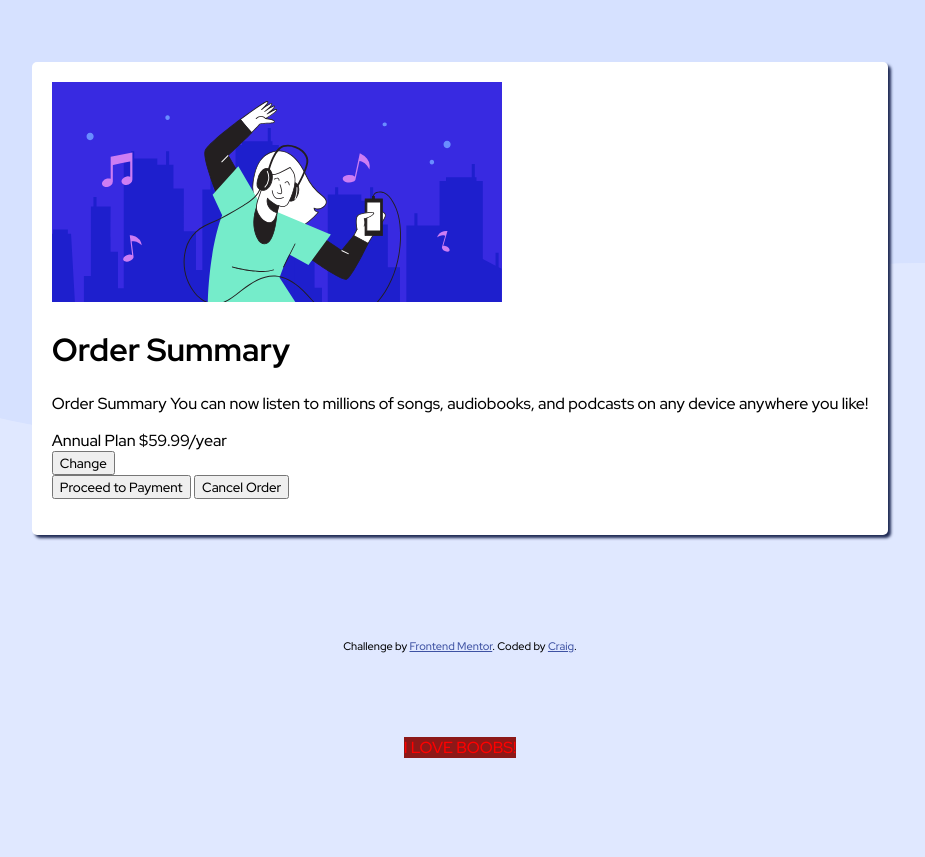
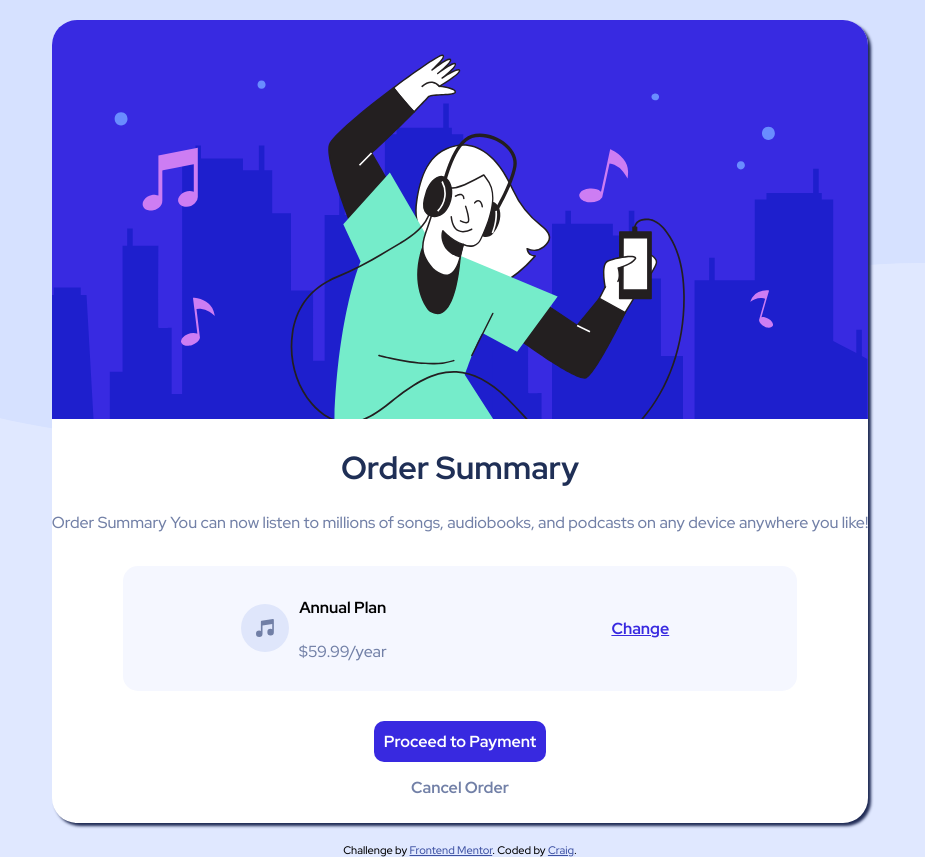
Before and after one commit to Craig270/Order_Summary, a website built with Parcel: page index.html in a window 1280 px wide. Shown: the whole page, without its empty margins (180-1105 px from the left). Before the commit the page ends 800 px from the top, so only its background shows below. Built offline with nearby package versions, Linux system fonts and the light colour scheme.

Commit message:
great css practice, lots learned

```diff
--- a/index.html
+++ b/index.html
@@ -5,9 +5,12 @@
     <meta name="viewport" content="width=device-width, initial-scale=1.0" />
     <link rel="preconnect" href="https://fonts.googleapis.com" />
     <link rel="preconnect" href="https://fonts.gstatic.com" crossorigin />
-    <link rel="preconnect" href="https://fonts.googleapis.com">
-    <link rel="preconnect" href="https://fonts.gstatic.com" crossorigin>
-    <link href="https://fonts.googleapis.com/css2?family=Red+Hat+Display:wght@500;700;900&display=swap" rel="stylesheet">
+    <link rel="preconnect" href="https://fonts.googleapis.com" />
+    <link rel="preconnect" href="https://fonts.gstatic.com" crossorigin />
+    <link
+      href="https://fonts.googleapis.com/css2?family=Red+Hat+Display:wght@500;700;900&display=swap"
+      rel="stylesheet"
+    />
     <link
       rel="icon"
       type="image/png"
@@ -20,38 +23,37 @@
   <body>
     <div class="mainCard">
       <div class="mainImg">
-        <img src="/images/illustration-hero.svg" alt="music" />
+        <img src="/images/illustration-hero.svg" alt="music" class="top" />
       </div>
-      <div class="orderTitle">
+
       <h1>Order Summary</h1>
-      </div>
-      <div class="orderSummary">
-        <p>
+
+      <p class="summary">
         Order Summary You can now listen to millions of songs, audiobooks, and
         podcasts on any device anywhere you like!
+      </p>
 
+      <div class="price">
+        <article>
+          <img src="/images/icon-music.svg" alt="" />
           <div>
-            Annual Plan
-            $59.99/year
+            <h4>Annual Plan</h4>
+            <p>$59.99/year</p>
           </div>
-          <button>
-            Change
-          </button>
+        </article>
+        <button class="btn btn-change">Change</button>
+      </div>
       <div class="buttons">
-            <button>Proceed to Payment</button>
-            <button>Cancel Order</button>
-          </div>
-        </p>
+        <button class="btn btn-primary">Proceed to Payment</button>
+        <button class="btn btn-secondary">Cancel Order</button>
       </div>
     </div>
     <div class="attribution">
       Challenge by
       <a href="https://www.frontendmentor.io?ref=challenge" target="_blank"
         >Frontend Mentor</a
-      >. Coded by <a href="https://github.com/Craig270" target="_blank">Craig</a>.
-    </div>
-    <div class="craig">
-      I LOVE BOOBS!
+      >. Coded by
+      <a href="https://github.com/Craig270" target="_blank">Craig</a>.
     </div>
   </body>
 </html>
--- a/index.scss
+++ b/index.scss
@@ -2,7 +2,7 @@ $fontMain: "Red Hat Display";
 $pale-blue: hsl(225, 100%, 94%);
 $brightBlue: hsl(245, 75%, 52%);
 $veryPaleBlue: hsl(225, 100%, 98%);
-$DesaturatedBlue: hsl(224, 23%, 55%);
+$desaturatedBlue: hsl(224, 23%, 55%);
 $darkBlue: hsl(223, 47%, 23%);
 
 body {
@@ -15,20 +15,99 @@ body {
   background-repeat: repeat-x;
   background-color: $pale-blue;
   font-family: $fontMain, sans-serif;
+  text-align: center;
 }
 
 button {
   font-family: $fontMain;
 }
 
+p {
+  font-size: 16px;
+  line-height: 1.6;
+  color: $desaturatedBlue;
+}
+
+h1 {
+  color: $darkBlue;
+}
 .mainCard {
   background: white;
   margin: 20px;
-  padding: 20px;
-  border-radius: 5px;
+  padding-bottom: 20px;
+  border-radius: 25px;
   box-shadow: 3px 3px 3px hsl(228, 45%, 23%);
+
+  img.top {
+    width: 100%;
+    border-radius: 25px 25px 0px 0px; // curved corners top left and top right
+  }
+
+  .price {
+    margin: 30px auto;
+    padding: 10px;
+    background-color: $veryPaleBlue;
+    width: 80%;
+    border-radius: 5px;
+    display: flex;
+    align-items: center;
+    justify-content: space-around;
+    border-radius: 15px;
+    article {
+      display: flex;
+      align-items: center;
+      justify-content: center;
+
+      img {
+        margin-right: 10px;
+      }
+    }
+  }
+
+  .buttons {
+    display: flex;
+    flex-direction: column;
+    align-items: center;
+    justify-content: center;
+  }
 }
 
+.btn {
+  border: none;
+  padding: 5px 10px;
+  border-radius: 10px;
+  font-weight: bold;
+  font-size: 16px;
+  cursor: pointer;
+  transition: all 0.2 ease-in-out;
+}
+
+.btn-change {
+  background-color: transparent;
+  color: $brightBlue;
+  text-decoration: underline;
+  padding: 10px;
+}
+
+.btn-primary {
+  background-color: $brightBlue;
+  color: #fff;
+  padding: 10px;
+  margin-bottom: 10px;
+}
+
+.btn-primary:hover,
+.btn-change:hover {
+  opacity: 0.8; //Hovering over will change the color of the btn to a clouded shade color
+}
+
+.btn-secondary {
+  background-color: transparent;
+  color: $desaturatedBlue;
+}
+.btn-secondary:hover {
+  color: red;
+}
 .attribution {
   font-size: 11px;
   text-align: center;
@@ -36,8 +115,3 @@ button {
 .attribution a {
   color: hsl(228, 45%, 44%);
 }
-
-.craig {
-  color: red;
-  background-color: rgb(141, 24, 24);
-}
```
Also changed, not shown: index.css, 1 other file. Lines whose indentation alone changed are shown as unchanged.
